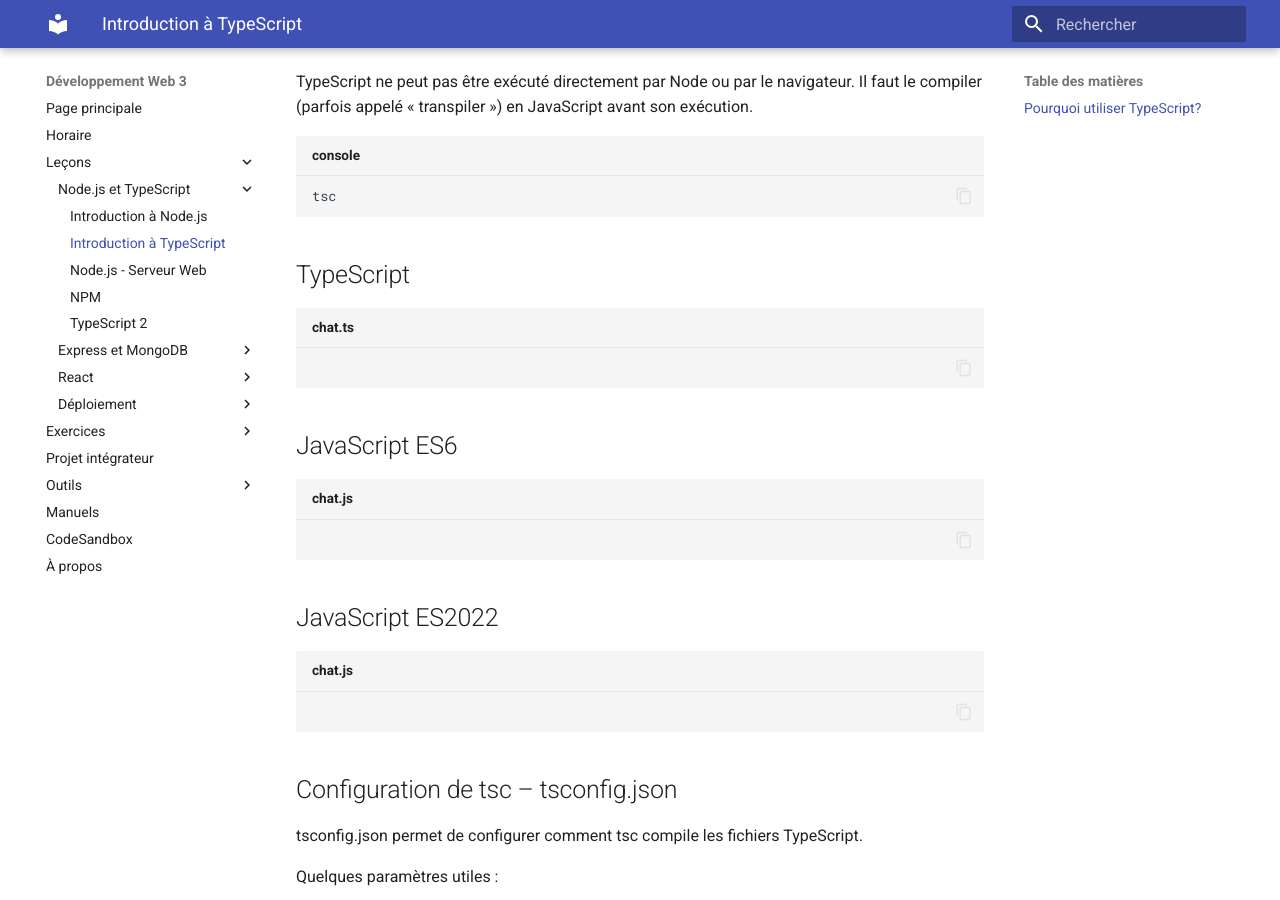
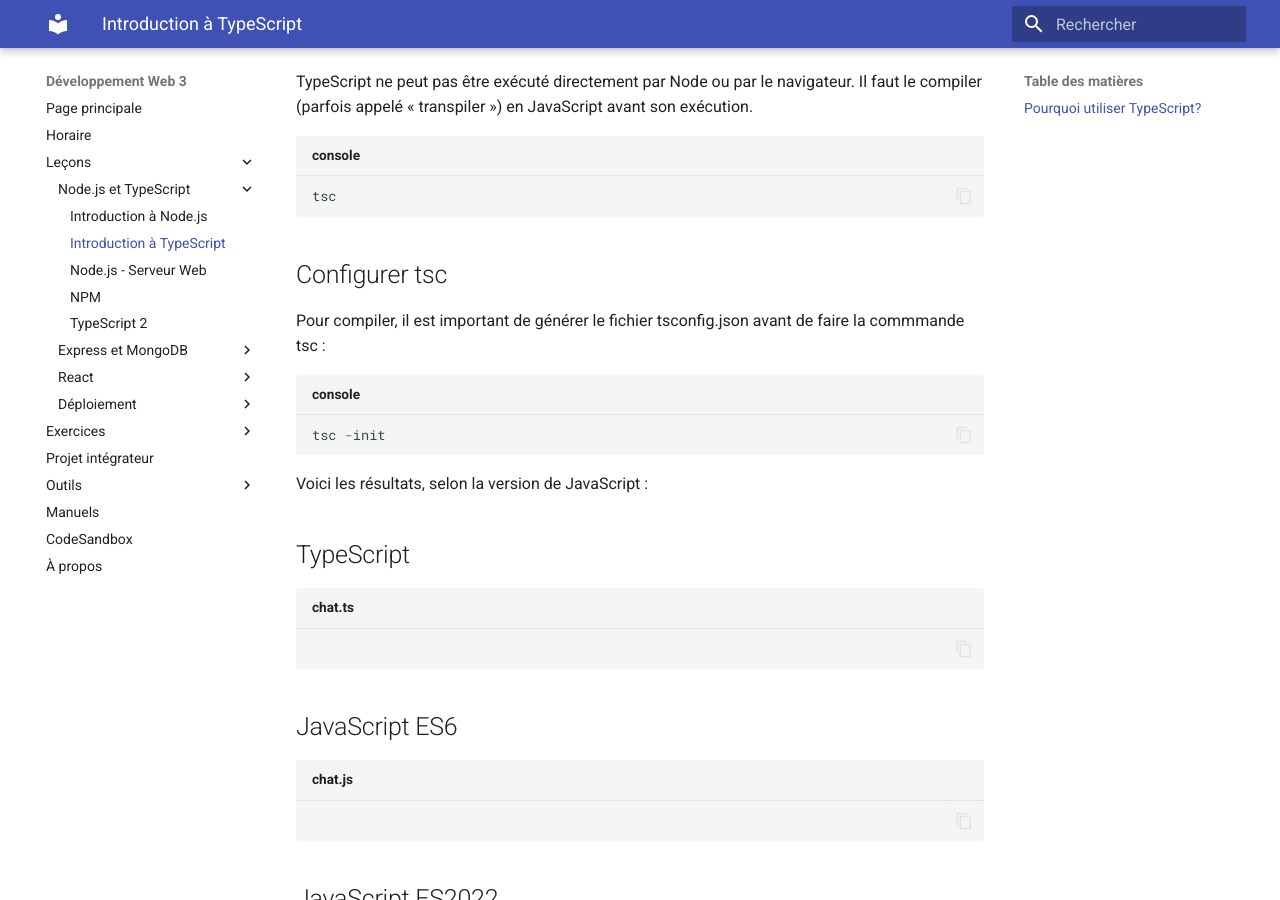
Before and after one commit to cegepvictoetienne/developpementweb3, an MkDocs documentation site: the page built from wiki/introduction_typescript.md, in a window 1280 px wide and 900 px high, scrolled down 6493 px. Built offline with MkDocs 1.6.1 and Material for MkDocs 9.7.7, drawn with Linux system fonts in a browser that asks for light colours.

Commit message:
corrections du cours 1

````diff
--- a/wiki/introduction_typescript.md
+++ b/wiki/introduction_typescript.md
@@ -206,11 +206,24 @@ const produit2 = multiplierDeuxNombres('DIX', 'DEUX'); // Donne une erreur
 
 # Compiler TypeScript en JavaScript
 
+
 TypeScript ne peut pas être exécuté directement par Node ou par le navigateur. Il faut le compiler (parfois appelé « transpiler ») en JavaScript avant son exécution.
 
 ``` nodejsrepl title="console"
 tsc
 ```
+
+## Configurer tsc
+
+Pour compiler, il est important de générer le fichier tsconfig.json avant de faire la commmande tsc :
+
+
+``` nodejsrepl title="console"
+tsc -init
+```
+
+Voici les résultats, selon la version de JavaScript :
+
 
 ## TypeScript
 ``` ts title="chat.ts"
````
Also changed, not shown: wiki/authentification.md (+1 -1 lines), wiki/codesandbox.md (+1 -1 lines).
